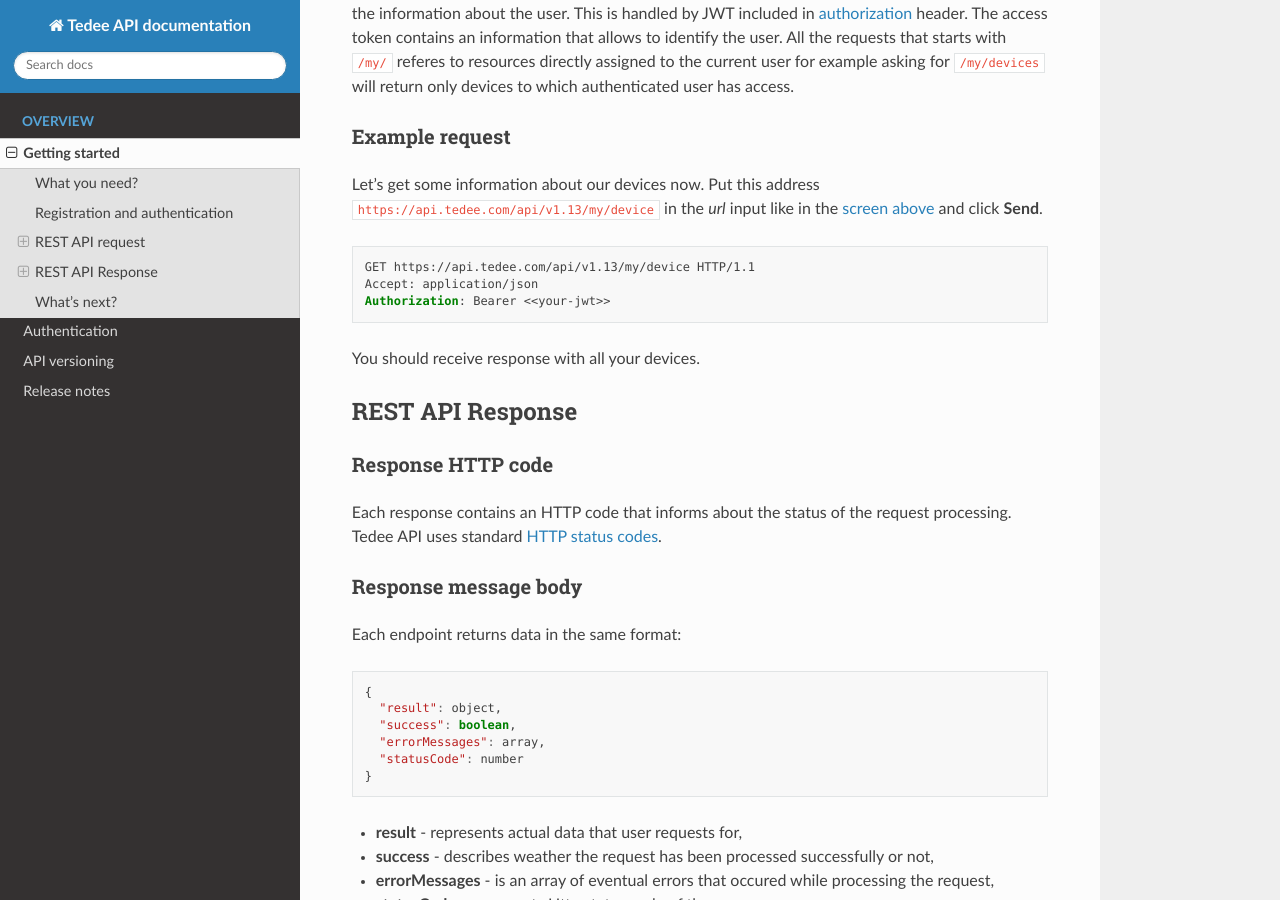
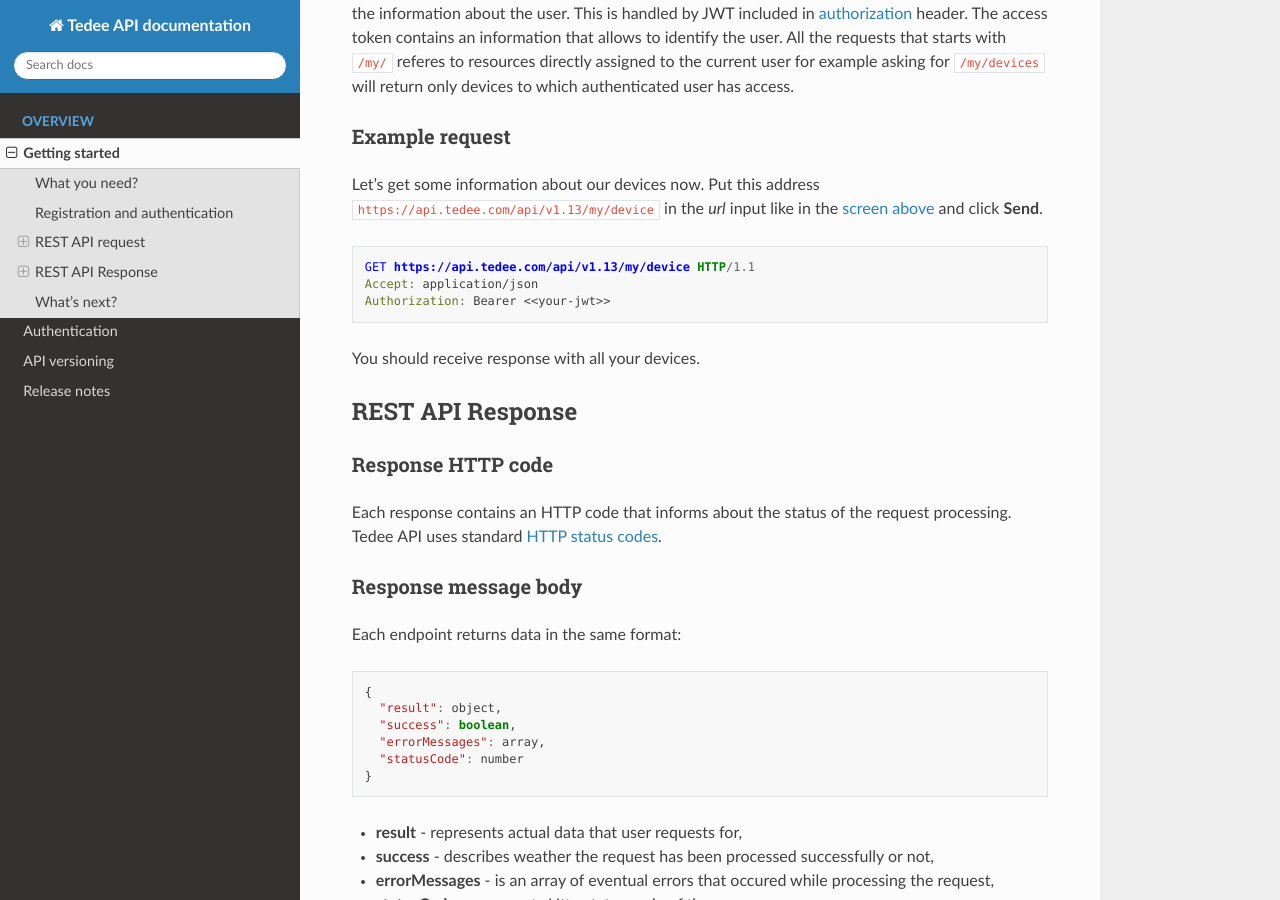
Before and after one commit to tedee-com/tedee-api-doc, a Sphinx documentation site: the page built from docs/source/getting-started.rst, in a window 1280 px wide and 900 px high, scrolled down 1703 px. Built offline with Sphinx 7.4.7 and the Read the Docs theme 2.0.0, drawn with Linux system fonts in a browser that asks for light colours.

Commit message:
Change code block language (#16)

```diff
--- a/docs/source/getting-started.rst
+++ b/docs/source/getting-started.rst
@@ -68,7 +68,7 @@ Example request
 Let's get some information about our devices now.
 Put this address ``|apiUrl|/api/|apiVersion|/my/device`` in the `url` input like in the :ref:`screen above <postman-screen>` and click **Send**.
 
-.. code-block:: yaml
+.. code-block:: http
 
  GET |apiUrl|/api/|apiVersion|/my/device HTTP/1.1
  Accept: application/json
```
